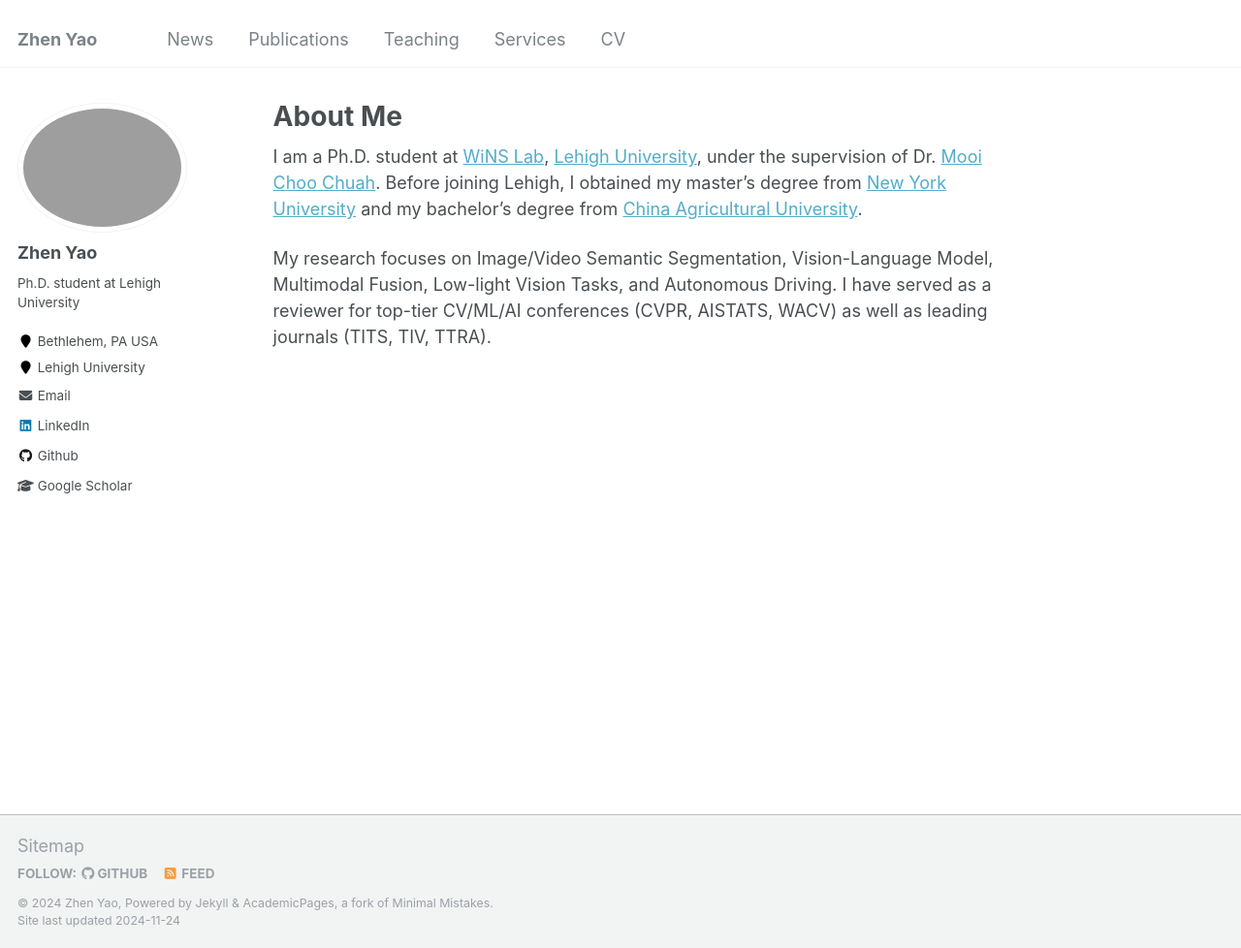
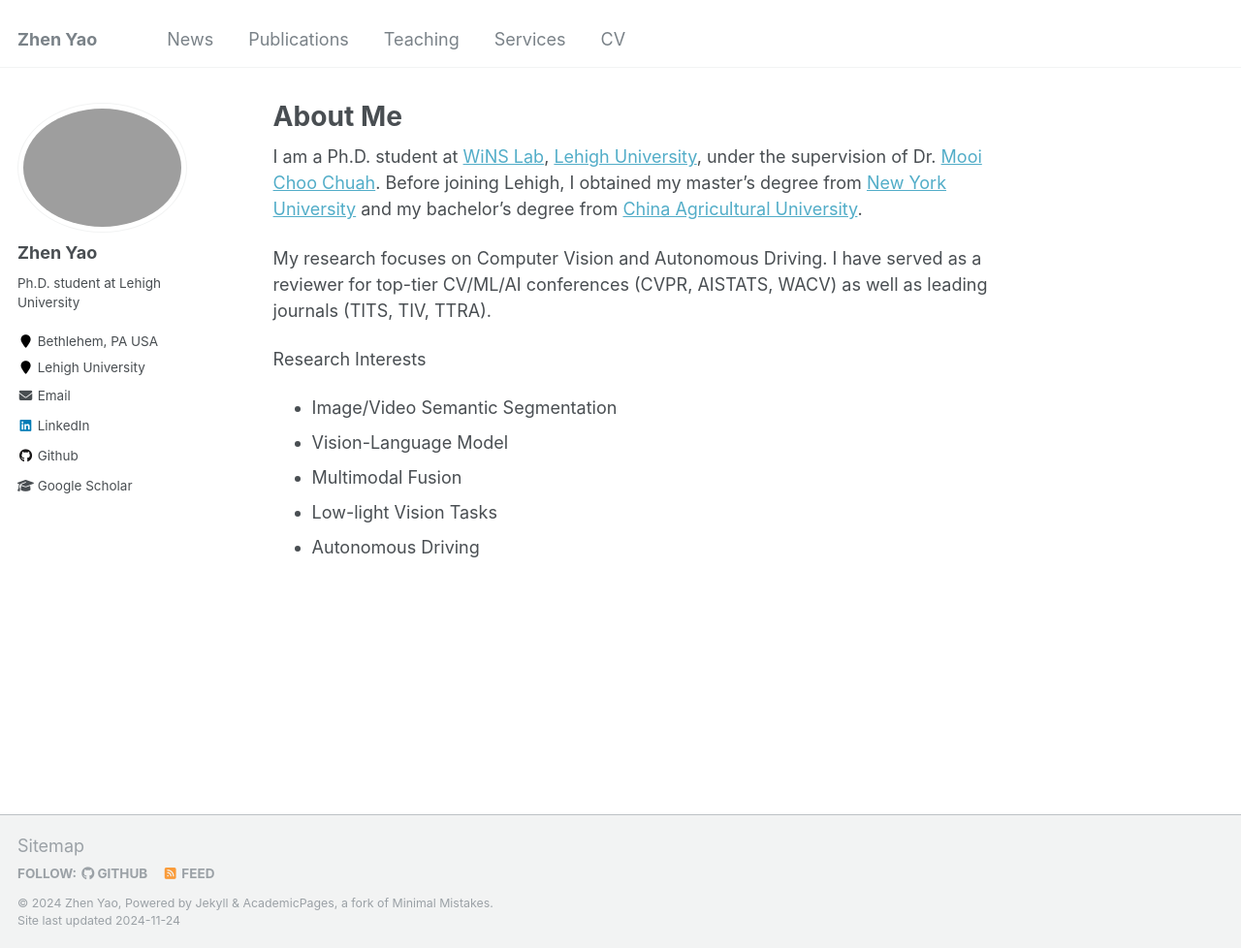
Before and after one commit to zyaocoder/zyaocoder.github.io, a Jekyll site: the page built from _pages/about.md, in a window 1280 px wide and 978 px high. Shown: the whole window at 97% size. Built offline with Jekyll 4.4.1, drawn with Linux system fonts in a browser that asks for light colours.

Commit message:
Update about.md

```diff
--- a/_pages/about.md
+++ b/_pages/about.md
@@ -9,4 +9,11 @@ redirect_from:
 ---
 I am a Ph.D. student at [WiNS Lab](http://carina.cse.lehigh.edu/winslab/index.php), [Lehigh University](https://www2.lehigh.edu/), under the supervision of Dr. [Mooi Choo Chuah](https://www.cse.lehigh.edu/~chuah/). Before joining Lehigh, I obtained my master's degree from [New York University](https://www.nyu.edu/) and my bachelor's degree from [China Agricultural University](https://en.cau.edu.cn/).
 
-My research focuses on Image/Video Semantic Segmentation, Vision-Language Model, Multimodal Fusion, Low-light Vision Tasks, and Autonomous Driving. I have served as a reviewer for top-tier CV/ML/AI conferences (CVPR, AISTATS, WACV) as well as leading journals (TITS, TIV, TTRA).
+My research focuses on Computer Vision and Autonomous Driving. I have served as a reviewer for top-tier CV/ML/AI conferences (CVPR, AISTATS, WACV) as well as leading journals (TITS, TIV, TTRA).
+
+Research Interests
+* Image/Video Semantic Segmentation
+* Vision-Language Model
+* Multimodal Fusion
+* Low-light Vision Tasks
+* Autonomous Driving
```
